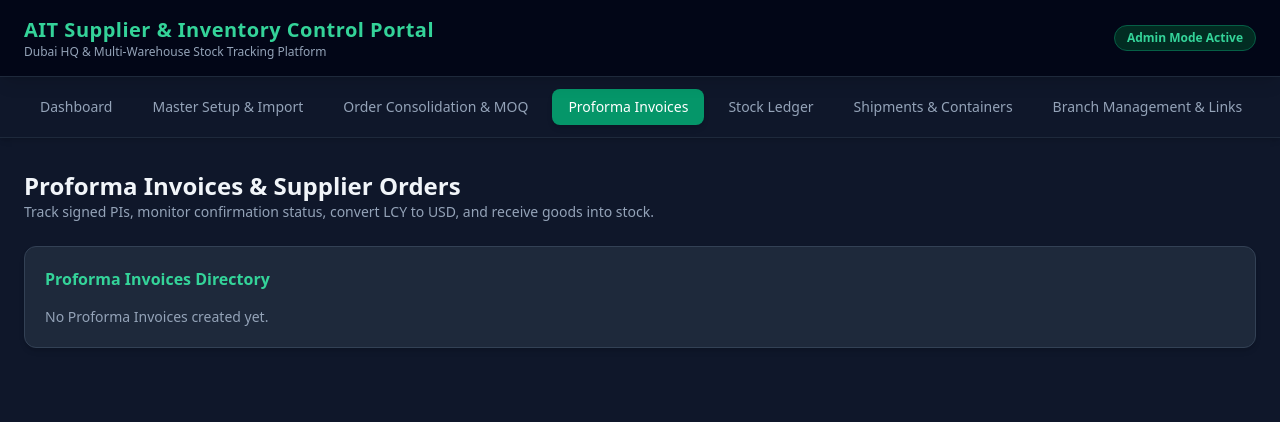
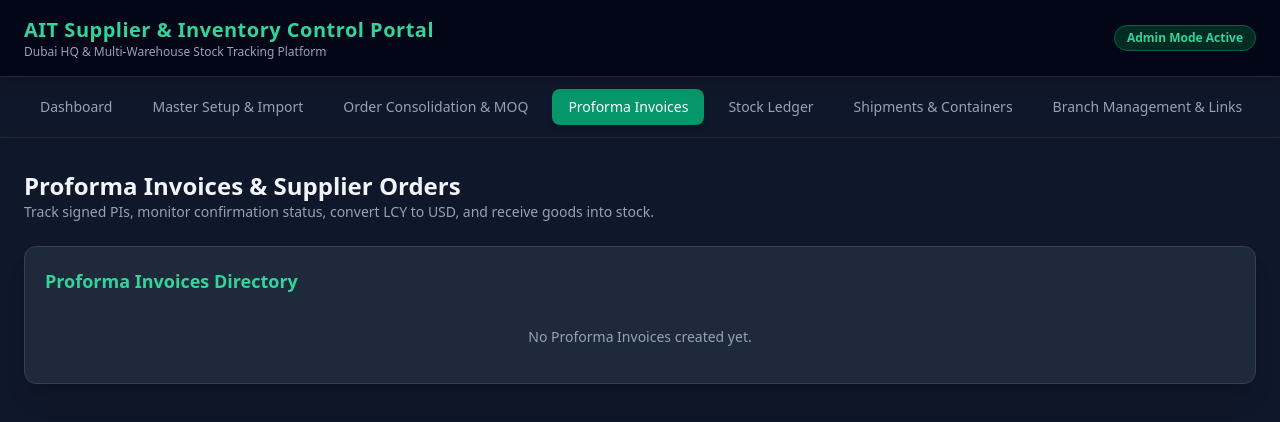
Before and after one commit to abdulrehmanmaisongalaxy/AIT-Stock-Tracker-at-Supplier-Warehouse, a React (Vite) app: page / in a window 1280 px wide. Both pictures are taken after a click on the button "Proforma Invoices". Shown: the top 422 px of the page. Built offline with nearby package versions, Linux system fonts and the light colour scheme.

Commit message:
ProformaInvoices.jsx

```diff
--- a/src/components/ProformaInvoices.jsx
+++ b/src/components/ProformaInvoices.jsx
@@ -1,6 +1,11 @@
 import React from 'react';
 
-export default function ProformaInvoices({ proformaInvoices, setProformaInvoices, stockLedger, setStockLedger }) {
+export default function ProformaInvoices({
+  proformaInvoices = [],
+  setProformaInvoices = () => {},
+  stockLedger = [],
+  setStockLedger = () => {}
+}) {
   const receiveGoods = (pi) => {
     // Add items received into Stock Ledger
     const updatedLedger = [...stockLedger];
@@ -52,21 +57,25 @@ export default function ProformaInvoices({ proformaInvoices, setProformaInvoices
         <p className="text-sm text-slate-400">Track signed PIs, monitor confirmation status, convert LCY to USD, and receive goods into stock.</p>
       </div>
 
-      <div className="bg-slate-800 rounded-xl border border-slate-700 p-5 space-y-4 shadow-md">
-        <h3 className="font-bold text-emerald-400">Proforma Invoices Directory</h3>
+      <div className="bg-slate-800 rounded-xl border border-slate-700 p-5 space-y-4 shadow-xl">
+        <h3 className="font-bold text-emerald-400 text-lg">Proforma Invoices Directory</h3>
         {proformaInvoices.length === 0 ? (
-          <p className="text-sm text-slate-400">No Proforma Invoices created yet.</p>
+          <p className="text-sm text-slate-400 py-4 text-center">No Proforma Invoices created yet.</p>
         ) : (
           <div className="space-y-4">
             {proformaInvoices.map(pi => {
               const isReceived = pi.status === 'Goods Received & Stock Updated';
               return (
-                <div key={pi.piNo} className="border border-slate-700 rounded-xl p-4 bg-slate-900/40 space-y-4">
+                <div key={pi.piNo} className="border border-slate-700 rounded-xl p-4 bg-slate-900/40 space-y-4 shadow-md">
                   <div className="flex flex-col sm:flex-row justify-between items-start sm:items-center gap-2">
                     <div>
-                      <h4 className="font-bold text-emerald-400">{pi.piNo} — Supplier: <span className="text-white">{pi.supplierName}</span></h4>
-                      <p className="text-xs text-slate-400 mt-0.5">
-                        Date: {pi.date} | Status: <span className={`font-semibold px-2 py-0.5 rounded text-xs ml-1 ${isReceived ? 'bg-emerald-950 text-emerald-400 border border-emerald-800' : 'bg-amber-950 text-amber-400 border border-amber-800'}`}>{pi.status}</span>
+                      <h4 className="font-bold text-emerald-400 text-base">{pi.piNo} — Supplier: <span className="text-white">{pi.supplierName}</span></h4>
+                      <p className="text-xs text-slate-400 mt-1 flex items-center gap-2">
+                        <span>Date: {pi.date}</span>
+                        <span>•</span>
+                        <span>
+                          Status: <span className={`font-semibold px-2 py-0.5 rounded text-xs ${isReceived ? 'bg-emerald-950/80 text-emerald-400 border border-emerald-800/60' : 'bg-amber-950/80 text-amber-400 border border-amber-800/60'}`}>{pi.status}</span>
+                        </span>
                       </p>
                     </div>
                     <div className="text-right">
@@ -78,7 +87,7 @@ export default function ProformaInvoices({ proformaInvoices, setProformaInvoices
                   <div className="overflow-x-auto">
                     <table className="w-full text-left border-collapse text-xs">
                       <thead>
-                        <tr className="border-b border-slate-700 text-slate-400 bg-slate-900/30">
+                        <tr className="border-b border-slate-700 text-slate-400 bg-slate-900/50">
                           <th className="p-2.5">Item Code</th>
                           <th className="p-2.5">Item Name</th>
                           <th className="p-2.5">Ordered Qty</th>
@@ -104,7 +113,7 @@ export default function ProformaInvoices({ proformaInvoices, setProformaInvoices
                     <div className="flex justify-end pt-2">
                       <button
                         onClick={() => receiveGoods(pi)}
-                        className="bg-emerald-600 hover:bg-emerald-500 text-xs px-4 py-2 rounded-lg font-semibold shadow transition-colors text-white"
+                        className="bg-emerald-600 hover:bg-emerald-500 text-xs px-4 py-2 rounded-lg font-semibold shadow transition-colors text-white cursor-pointer"
                       >
                         Receive Goods into Stock Ledger
                       </button>
```
